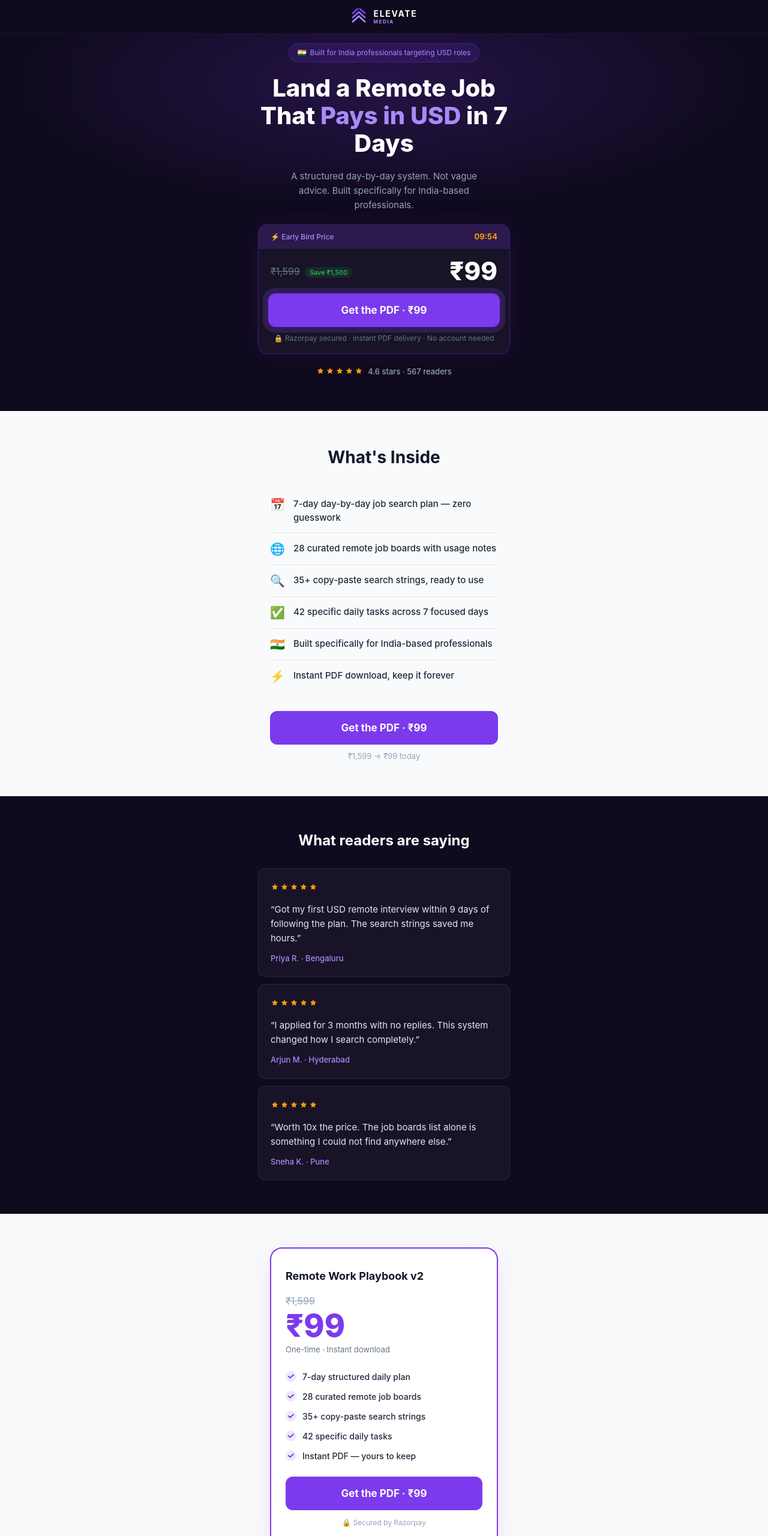
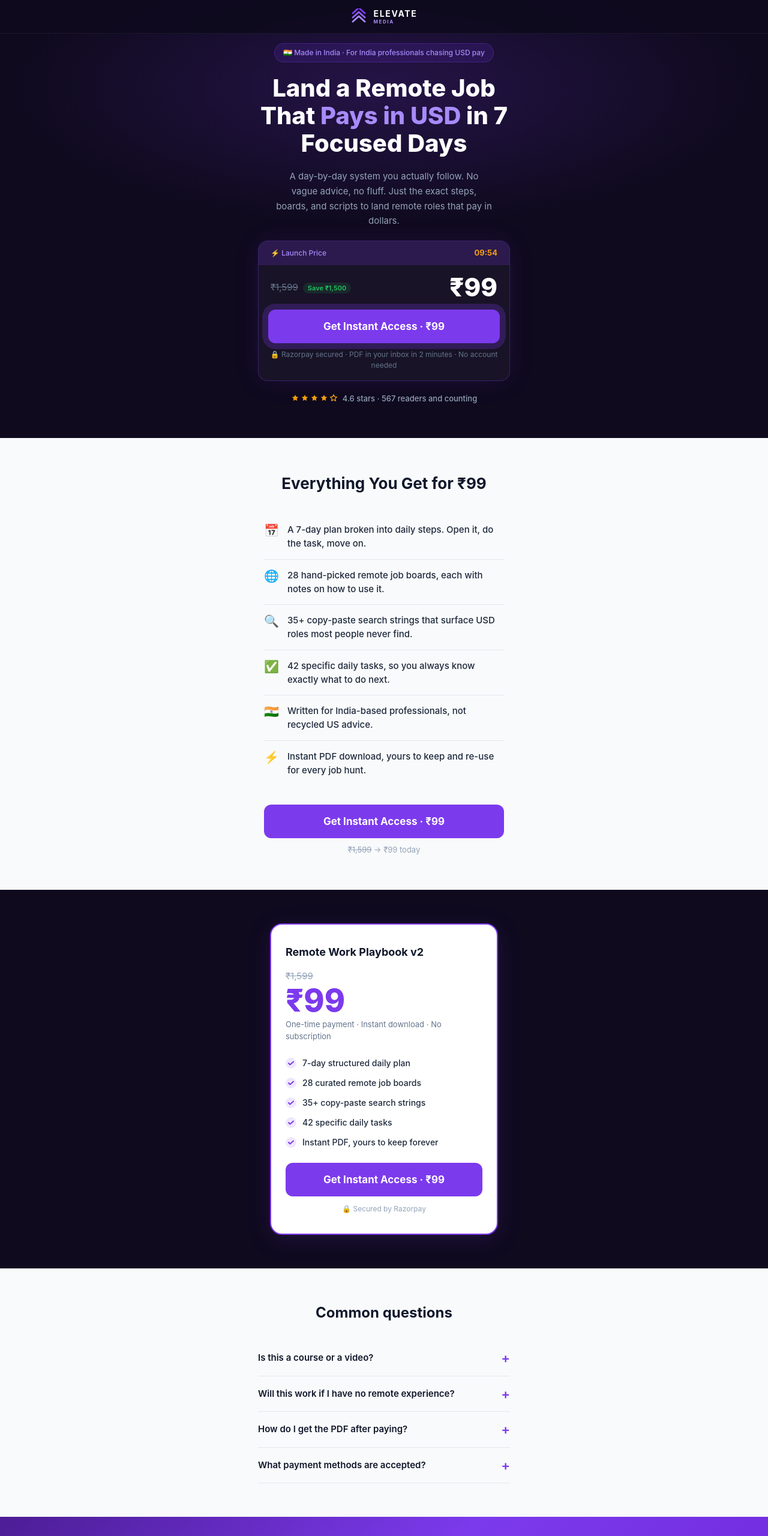
Before and after one commit to elevatemedia159/remote-work-playbook, a Next.js app: page / in a window 1280 px wide. Shown: the top 2560 px of the page at 60% size. Built offline with nearby package versions, Linux system fonts and the light colour scheme.

Commit message:
copy: replace all user-facing copy across landing, checkout, and thank-you pages

```diff
--- a/src/app/checkout/page.tsx
+++ b/src/app/checkout/page.tsx
@@ -223,9 +223,9 @@ function CheckoutContent() {
                 borderColor: "rgba(124,58,237,0.45)",
               }}
             >
-              <h1 className="text-white font-black text-2xl mb-1">Almost there!</h1>
+              <h1 className="text-white font-black text-2xl mb-1">You&apos;re One Step Away</h1>
               <p className="text-sm mb-6" style={{ color: "#9ca3af" }}>
-                Enter your details and complete payment securely via Razorpay.
+                Enter your details and complete payment securely via Razorpay. Your PDF is delivered the moment payment clears.
               </p>
 
               <form onSubmit={handleSubmit} className="space-y-4" noValidate>
@@ -274,7 +274,7 @@ function CheckoutContent() {
                     onBlur={(e) => (e.currentTarget.style.borderColor = "rgba(124,58,237,0.35)")}
                   />
                   <p className="text-xs mt-1.5" style={{ color: "#6b7280" }}>
-                    Your PDF will be delivered to this email.
+                    We&apos;ll send your PDF here, so double-check it&apos;s correct.
                   </p>
                 </div>
 
--- a/src/app/page.tsx
+++ b/src/app/page.tsx
@@ -18,20 +18,20 @@ function ElevateMediaLogo({ small = false }: { small?: boolean }) {
         <polyline points="4,8  14,-1 24,8"  stroke="#7c3aed" strokeWidth="3" strokeLinecap="round" strokeLinejoin="round" fill="none"/>
       </svg>
       <div style={{ display: "flex", flexDirection: "column", lineHeight: 1 }}>
-        <span style={{ fontFamily: "var(--font-display)", fontWeight: 700, fontSize: 14 * scale, color: "#ffffff", letterSpacing: "0.12em" }}>ELEVATE</span>
-        <span style={{ fontFamily: "var(--font-display)", fontWeight: 700, fontSize: 8 * scale, color: "#a78bfa", letterSpacing: "0.2em", marginTop: 2 }}>MEDIA</span>
+        <span style={{ fontWeight: 700, fontSize: 14 * scale, color: "#ffffff", letterSpacing: "0.12em" }}>ELEVATE</span>
+        <span style={{ fontWeight: 700, fontSize: 8 * scale, color: "#a78bfa", letterSpacing: "0.2em", marginTop: 2 }}>MEDIA</span>
       </div>
     </div>
   );
 }
 
-// ─── Star rating ─────────────────────────────────────────────────────────────
+// ─── Stars ────────────────────────────────────────────────────────────────────
 
-function Stars({ count = 5, size = 14 }: { count?: number; size?: number }) {
+function Stars({ size = 14 }: { size?: number }) {
   return (
     <span style={{ display: "inline-flex", gap: 2 }}>
-      {[...Array(count)].map((_, i) => (
-        <svg key={i} width={size} height={size} viewBox="0 0 16 16" fill="#f59e0b">
+      {[...Array(5)].map((_, i) => (
+        <svg key={i} width={size} height={size} viewBox="0 0 16 16" fill={i < 4 ? "#f59e0b" : "none"} stroke="#f59e0b" strokeWidth={i === 4 ? "1.5" : "0"}>
           <path d="M8 1l1.85 3.75L14 5.5l-3 2.92.71 4.13L8 10.5l-3.71 1.95L5 8.42 2 5.5l4.15-.75z"/>
         </svg>
       ))}
@@ -64,18 +64,12 @@ function Hero() {
 
   return (
     <section style={{
-      backgroundColor: "var(--bg-dark)",
-      paddingTop: 72,
-      paddingBottom: 56,
-      paddingLeft: 20,
-      paddingRight: 20,
-      display: "flex",
-      flexDirection: "column",
-      alignItems: "center",
-      textAlign: "center",
-      position: "relative",
+      backgroundColor: "#0f0a1e",
+      paddingTop: 72, paddingBottom: 56,
+      paddingLeft: 20, paddingRight: 20,
+      display: "flex", flexDirection: "column", alignItems: "center",
+      textAlign: "center", position: "relative",
     }}>
-      {/* Glow */}
       <div style={{
         position: "absolute", inset: 0, pointerEvents: "none",
         background: "radial-gradient(ellipse 70% 45% at 50% 20%, rgba(124,58,237,0.2) 0%, transparent 70%)",
@@ -89,29 +83,28 @@ function Hero() {
           padding: "6px 14px", borderRadius: 999,
           backgroundColor: "rgba(124,58,237,0.15)",
           border: "1px solid rgba(124,58,237,0.3)",
-          fontFamily: "var(--font-body)", fontSize: 12, color: "#a78bfa",
+          fontSize: 12, color: "#a78bfa", fontWeight: 500,
         }}>
-          🇮🇳 <span>Built for India professionals targeting USD roles</span>
+          🇮🇳 Made in India · For India professionals chasing USD pay
         </div>
 
         {/* Headline */}
         <h1 style={{
-          fontFamily: "var(--font-display)", fontWeight: 800,
-          fontSize: "clamp(30px, 8vw, 40px)",
+          fontWeight: 800,
+          fontSize: "clamp(28px, 7vw, 40px)",
           lineHeight: 1.15, color: "#ffffff", margin: 0,
         }}>
           Land a Remote Job That{" "}
           <span style={{ color: "#a78bfa" }}>Pays in USD</span>{" "}
-          in 7 Days
+          in 7 Focused Days
         </h1>
 
         {/* Subheadline */}
         <p style={{
-          fontFamily: "var(--font-body)", fontWeight: 400,
-          fontSize: 15, color: "#94a3b8", lineHeight: 1.6,
-          margin: 0, maxWidth: 340,
+          fontWeight: 400, fontSize: 15, color: "#94a3b8",
+          lineHeight: 1.65, margin: 0, maxWidth: 360,
         }}>
-          A structured day-by-day system. Not vague advice. Built specifically for India-based professionals.
+          A day-by-day system you actually follow. No vague advice, no fluff. Just the exact steps, boards, and scripts to land remote roles that pay in dollars.
         </p>
 
         {/* Offer card */}
@@ -119,8 +112,7 @@ function Hero() {
           width: "100%",
           backgroundColor: "rgba(255,255,255,0.04)",
           border: "1px solid rgba(124,58,237,0.35)",
-          borderRadius: 16,
-          overflow: "hidden",
+          borderRadius: 16, overflow: "hidden",
           boxShadow: "0 0 40px rgba(124,58,237,0.12)",
         }}>
           {/* Top strip */}
@@ -129,48 +121,48 @@ function Hero() {
             padding: "10px 20px",
             backgroundColor: "rgba(124,58,237,0.2)",
           }}>
-            <span style={{ fontFamily: "var(--font-body)", fontWeight: 500, fontSize: 12, color: "#a78bfa" }}>
-              ⚡ Early Bird Price
+            <span style={{ fontWeight: 500, fontSize: 12, color: "#a78bfa" }}>
+              ⚡ Launch Price
             </span>
-            <span style={{ fontFamily: "var(--font-display)", fontWeight: 700, fontSize: 13, color: "#f59e0b" }}>
-              {expired ? "Offer ends soon" : `${String(minutes).padStart(2,"0")}:${String(seconds).padStart(2,"0")}`}
+            <span style={{ fontWeight: 700, fontSize: 13, color: "#f59e0b" }}>
+              {expired ? "Offer ends soon" : `${String(minutes).padStart(2, "0")}:${String(seconds).padStart(2, "0")}`}
             </span>
           </div>
 
           {/* Price row */}
           <div style={{ display: "flex", alignItems: "center", justifyContent: "space-between", padding: "16px 20px 4px" }}>
             <div>
-              <span style={{ fontFamily: "var(--font-body)", fontWeight: 400, fontSize: 16, color: "#64748b", textDecoration: "line-through" }}>
+              <span style={{ fontWeight: 400, fontSize: 15, color: "#64748b", textDecoration: "line-through" }}>
                 &#8377;1,599
               </span>
               <span style={{
-                marginLeft: 8, fontSize: 11, fontWeight: 500, color: "#22c55e",
+                marginLeft: 8, fontSize: 11, fontWeight: 600, color: "#22c55e",
                 backgroundColor: "rgba(34,197,94,0.12)", padding: "2px 8px", borderRadius: 999,
               }}>
-                Save &#8377;1,{expired ? "450" : "500"}
+                Save &#8377;1,500
               </span>
             </div>
-            <span style={{ fontFamily: "var(--font-display)", fontWeight: 800, fontSize: 42, color: "#ffffff", lineHeight: 1 }}>
+            <span style={{ fontWeight: 800, fontSize: 42, color: "#ffffff", lineHeight: 1 }}>
               &#8377;{price}
             </span>
           </div>
 
-          {/* CTA inside card */}
+          {/* CTA */}
           <div style={{ padding: "12px 16px 16px" }}>
             <a href={CHECKOUT_URL} className="cta-btn cta-btn--pulse">
-              Get the PDF · &#8377;{price}
+              Get Instant Access · &#8377;{price}
             </a>
-            <p style={{ fontFamily: "var(--font-body)", fontSize: 12, color: "#64748b", textAlign: "center", marginTop: 10 }}>
-              🔒 Razorpay secured · Instant PDF delivery · No account needed
+            <p style={{ fontSize: 12, color: "#64748b", textAlign: "center", marginTop: 10, fontWeight: 400 }}>
+              🔒 Razorpay secured · PDF in your inbox in 2 minutes · No account needed
             </p>
           </div>
         </div>
 
-        {/* Social proof bar */}
+        {/* Social proof */}
         <div style={{ display: "flex", alignItems: "center", gap: 8 }}>
           <Stars size={14} />
-          <span style={{ fontFamily: "var(--font-body)", fontWeight: 500, fontSize: 13, color: "#94a3b8" }}>
-            4.6 stars · 567 readers
+          <span style={{ fontWeight: 500, fontSize: 13, color: "#94a3b8" }}>
+            4.6 stars · 567 readers and counting
           </span>
         </div>
       </div>
@@ -185,77 +177,39 @@ function WhatsInside() {
   const price = expired ? "149" : "99";
 
   const items = [
-    { icon: "📅", text: "7-day day-by-day job search plan — zero guesswork" },
-    { icon: "🌐", text: "28 curated remote job boards with usage notes" },
-    { icon: "🔍", text: "35+ copy-paste search strings, ready to use" },
-    { icon: "✅", text: "42 specific daily tasks across 7 focused days" },
-    { icon: "🇮🇳", text: "Built specifically for India-based professionals" },
-    { icon: "⚡", text: "Instant PDF download, keep it forever" },
+    { icon: "📅", text: "A 7-day plan broken into daily steps. Open it, do the task, move on." },
+    { icon: "🌐", text: "28 hand-picked remote job boards, each with notes on how to use it." },
+    { icon: "🔍", text: "35+ copy-paste search strings that surface USD roles most people never find." },
+    { icon: "✅", text: "42 specific daily tasks, so you always know exactly what to do next." },
+    { icon: "🇮🇳", text: "Written for India-based professionals, not recycled US advice." },
+    { icon: "⚡", text: "Instant PDF download, yours to keep and re-use for every job hunt." },
   ];
 
   return (
     <section style={{ backgroundColor: "#f9fafb", padding: "56px 24px" }}>
-      <div style={{ maxWidth: 380, margin: "0 auto" }}>
-        <h2 style={{ fontFamily: "var(--font-display)", fontWeight: 700, fontSize: 28, color: "#0f172a", textAlign: "center", marginBottom: 32 }}>
-          What&apos;s Inside
+      <div style={{ maxWidth: 400, margin: "0 auto" }}>
+        <h2 style={{ fontWeight: 700, fontSize: 26, color: "#0f172a", textAlign: "center", marginBottom: 32 }}>
+          Everything You Get for &#8377;{price}
         </h2>
         <ul style={{ listStyle: "none", margin: 0, padding: 0 }}>
           {items.map(({ icon, text }, i) => (
-            <li key={text} style={{
+            <li key={i} style={{
               display: "flex", alignItems: "flex-start", gap: 14,
               padding: "14px 0",
               borderBottom: i < items.length - 1 ? "1px solid #e2e8f0" : "none",
             }}>
-              <span style={{ fontSize: 20, lineHeight: 1.2, flexShrink: 0 }}>{icon}</span>
-              <span style={{ fontFamily: "var(--font-body)", fontWeight: 500, fontSize: 15, color: "#1e293b", lineHeight: 1.5 }}>{text}</span>
+              <span style={{ fontSize: 20, lineHeight: 1.3, flexShrink: 0 }}>{icon}</span>
+              <span style={{ fontWeight: 500, fontSize: 15, color: "#1e293b", lineHeight: 1.55 }}>{text}</span>
             </li>
           ))}
         </ul>
         <div style={{ marginTop: 32 }}>
-          <a href={CHECKOUT_URL} className="cta-btn" style={{ maxWidth: "100%" }}>
-            Get the PDF · &#8377;{price}
+          <a href={CHECKOUT_URL} className="cta-btn">
+            Get Instant Access · &#8377;{price}
           </a>
-          <p style={{ fontFamily: "var(--font-body)", fontSize: 13, color: "#94a3b8", textAlign: "center", marginTop: 10 }}>
-            &#8377;1,599 &rarr; &#8377;{price} today
+          <p style={{ fontSize: 13, color: "#94a3b8", textAlign: "center", marginTop: 10, fontWeight: 400 }}>
+            <span style={{ textDecoration: "line-through" }}>&#8377;1,599</span> &rarr; &#8377;{price} today
           </p>
-        </div>
-      </div>
-    </section>
-  );
-}
-
-// ─── Social Proof ─────────────────────────────────────────────────────────────
-
-function SocialProof() {
-  const testimonials = [
-    { quote: "Got my first USD remote interview within 9 days of following the plan. The search strings saved me hours.", name: "Priya R.", city: "Bengaluru" },
-    { quote: "I applied for 3 months with no replies. This system changed how I search completely.", name: "Arjun M.", city: "Hyderabad" },
-    { quote: "Worth 10x the price. The job boards list alone is something I could not find anywhere else.", name: "Sneha K.", city: "Pune" },
-  ];
-
-  return (
-    <section style={{ backgroundColor: "var(--bg-dark)", padding: "56px 24px" }}>
-      <div style={{ maxWidth: 420, margin: "0 auto" }}>
-        <h2 style={{ fontFamily: "var(--font-display)", fontWeight: 700, fontSize: 24, color: "#ffffff", textAlign: "center", marginBottom: 28 }}>
-          What readers are saying
-        </h2>
-        <div style={{ display: "flex", flexDirection: "column", gap: 12 }}>
-          {testimonials.map(({ quote, name, city }) => (
-            <div key={name} style={{
-              backgroundColor: "rgba(255,255,255,0.04)",
-              border: "1px solid rgba(255,255,255,0.08)",
-              borderRadius: 12,
-              padding: 20,
-            }}>
-              <Stars size={14} />
-              <p style={{ fontFamily: "var(--font-body)", fontWeight: 400, fontSize: 15, color: "#e2e8f0", lineHeight: 1.6, margin: "12px 0 12px" }}>
-                &ldquo;{quote}&rdquo;
-              </p>
-              <p style={{ fontFamily: "var(--font-body)", fontWeight: 500, fontSize: 13, color: "#a78bfa", margin: 0 }}>
-                {name} · {city}
-              </p>
-            </div>
-          ))}
         </div>
       </div>
     </section>
@@ -269,26 +223,25 @@ function Pricing() {
   const price = expired ? "149" : "99";
 
   return (
-    <section style={{ backgroundColor: "#f9fafb", padding: "56px 24px" }}>
+    <section style={{ backgroundColor: "#0f0a1e", padding: "56px 24px" }}>
       <div style={{ maxWidth: 380, margin: "0 auto" }}>
         <div style={{
           backgroundColor: "#ffffff",
           border: "2px solid #7c3aed",
-          borderRadius: 20,
-          padding: "32px 24px",
-          boxShadow: "0 8px 40px rgba(124,58,237,0.1)",
+          borderRadius: 20, padding: "32px 24px",
+          boxShadow: "0 8px 40px rgba(124,58,237,0.15)",
         }}>
-          <p style={{ fontFamily: "var(--font-display)", fontWeight: 700, fontSize: 18, color: "#0f172a", margin: "0 0 16px" }}>
+          <p style={{ fontWeight: 700, fontSize: 18, color: "#0f172a", margin: "0 0 16px" }}>
             Remote Work Playbook v2
           </p>
-          <p style={{ fontFamily: "var(--font-body)", fontSize: 16, color: "#94a3b8", textDecoration: "line-through", margin: "0 0 4px" }}>
+          <p style={{ fontSize: 15, color: "#94a3b8", textDecoration: "line-through", margin: "0 0 4px", fontWeight: 400 }}>
             &#8377;1,599
           </p>
-          <p style={{ fontFamily: "var(--font-display)", fontWeight: 800, fontSize: 52, color: "#7c3aed", lineHeight: 1, margin: "0 0 4px" }}>
+          <p style={{ fontWeight: 800, fontSize: 52, color: "#7c3aed", lineHeight: 1, margin: "0 0 4px" }}>
             &#8377;{price}
           </p>
-          <p style={{ fontFamily: "var(--font-body)", fontSize: 13, color: "#64748b", margin: "0 0 24px" }}>
-            One-time · Instant download
+          <p style={{ fontSize: 13, color: "#64748b", margin: "0 0 24px", fontWeight: 400 }}>
+            One-time payment · Instant download · No subscription
           </p>
 
           <ul style={{ listStyle: "none", margin: "0 0 24px", padding: 0, display: "flex", flexDirection: "column", gap: 12 }}>
@@ -297,9 +250,9 @@ function Pricing() {
               "28 curated remote job boards",
               "35+ copy-paste search strings",
               "42 specific daily tasks",
-              "Instant PDF — yours to keep",
+              "Instant PDF, yours to keep forever",
             ].map((item) => (
-              <li key={item} style={{ display: "flex", alignItems: "center", gap: 10, fontFamily: "var(--font-body)", fontWeight: 500, fontSize: 14, color: "#1e293b" }}>
+              <li key={item} style={{ display: "flex", alignItems: "center", gap: 10, fontWeight: 500, fontSize: 14, color: "#1e293b" }}>
                 <svg width="18" height="18" viewBox="0 0 18 18" fill="none">
                   <circle cx="9" cy="9" r="9" fill="rgba(124,58,237,0.12)"/>
                   <polyline points="5,9 7.5,11.5 13,6.5" stroke="#7c3aed" strokeWidth="2" strokeLinecap="round" strokeLinejoin="round"/>
@@ -310,9 +263,9 @@ function Pricing() {
           </ul>
 
           <a href={CHECKOUT_URL} className="cta-btn">
-            Get the PDF · &#8377;{price}
+            Get Instant Access · &#8377;{price}
           </a>
-          <p style={{ fontFamily: "var(--font-body)", fontSize: 12, color: "#94a3b8", textAlign: "center", marginTop: 12 }}>
+          <p style={{ fontSize: 12, color: "#94a3b8", textAlign: "center", marginTop: 12, fontWeight: 400 }}>
             🔒 Secured by Razorpay
           </p>
         </div>
@@ -329,47 +282,46 @@ function FAQ() {
   const faqs = [
     {
       q: "Is this a course or a video?",
-      a: "No. It is a 12-page PDF you download instantly. No login, no app, no waiting.",
+      a: "No. It's a focused 12-page PDF you download the moment you pay. No login, no app, no 3-hour video to sit through. Just open it and start.",
     },
     {
       q: "Will this work if I have no remote experience?",
-      a: "Yes — it is built for India-based professionals with 2+ years of any work experience who want to transition into remote USD-paying roles.",
+      a: "Yes. It's built for India-based professionals with 2+ years of any work experience who want to move into remote, USD-paying roles. You don't need prior remote experience. That's exactly what the plan is for.",
     },
     {
       q: "How do I get the PDF after paying?",
-      a: "Instantly — you will receive a download link via email within 2 minutes of payment. Check spam if you do not see it.",
+      a: "Instantly. A download link lands in your email within 2 minutes of payment. Don't see it? Check spam or promotions, and if it's still missing, email us and we'll send it straight to you.",
     },
     {
       q: "What payment methods are accepted?",
-      a: "UPI (GPay, PhonePe, Paytm), credit and debit cards, and netbanking — all via Razorpay.",
+      a: "UPI (GPay, PhonePe, Paytm), credit and debit cards, and netbanking, all handled securely through Razorpay.",
     },
   ];
 
   return (
-    <section style={{ backgroundColor: "var(--bg-dark)", padding: "56px 24px" }}>
+    <section style={{ backgroundColor: "#f9fafb", padding: "56px 24px" }}>
       <div style={{ maxWidth: 420, margin: "0 auto" }}>
-        <h2 style={{ fontFamily: "var(--font-display)", fontWeight: 700, fontSize: 24, color: "#ffffff", textAlign: "center", marginBottom: 28 }}>
+        <h2 style={{ fontWeight: 700, fontSize: 24, color: "#0f172a", textAlign: "center", marginBottom: 28 }}>
           Common questions
         </h2>
         <div>
           {faqs.map(({ q, a }, idx) => (
-            <div key={q} style={{ borderBottom: "1px solid rgba(255,255,255,0.08)" }}>
+            <div key={q} style={{ borderBottom: "1px solid #e2e8f0" }}>
               <button
                 onClick={() => setOpen(open === idx ? null : idx)}
                 style={{
                   width: "100%", display: "flex", alignItems: "center", justifyContent: "space-between",
                   padding: "18px 0", background: "none", border: "none", cursor: "pointer",
-                  fontFamily: "var(--font-body)", fontWeight: 500, fontSize: 15, color: "#ffffff",
-                  textAlign: "left", gap: 12,
+                  fontWeight: 600, fontSize: 15, color: "#0f172a", textAlign: "left", gap: 12,
                 }}
               >
                 <span>{q}</span>
-                <span style={{ color: "#a78bfa", fontSize: 22, flexShrink: 0, lineHeight: 1 }}>
+                <span style={{ color: "#7c3aed", fontSize: 22, flexShrink: 0, lineHeight: 1 }}>
                   {open === idx ? "−" : "+"}
                 </span>
               </button>
               {open === idx && (
-                <p style={{ fontFamily: "var(--font-body)", fontWeight: 400, fontSize: 14, color: "#94a3b8", lineHeight: 1.7, paddingBottom: 18, margin: 0 }}>
+                <p style={{ fontWeight: 400, fontSize: 14, color: "#64748b", lineHeight: 1.7, paddingBottom: 18, margin: 0 }}>
                   {a}
                 </p>
               )}
@@ -390,21 +342,22 @@ function FinalCTA() {
   return (
     <section style={{
       background: "linear-gradient(135deg, #4c1d95 0%, #7c3aed 50%, #6d28d9 100%)",
-      padding: "64px 24px",
-      textAlign: "center",
+      padding: "64px 24px", textAlign: "center",
     }}>
       <div style={{ maxWidth: 380, margin: "0 auto" }}>
-        <h2 style={{ fontFamily: "var(--font-display)", fontWeight: 800, fontSize: "clamp(22px,5vw,28px)", color: "#ffffff", lineHeight: 1.2, marginBottom: 28 }}>
-          Your 7-day plan to a USD remote job starts today
+        <h2 style={{ fontWeight: 800, fontSize: "clamp(20px,5vw,26px)", color: "#ffffff", lineHeight: 1.25, marginBottom: 12 }}>
+          Stop Applying Into the Void. Start a Real Plan Today.
         </h2>
+        <p style={{ fontWeight: 400, fontSize: 14, color: "rgba(255,255,255,0.75)", marginBottom: 28, lineHeight: 1.6 }}>
+          567 readers already have. Your 7 days begin the moment you download.
+        </p>
         <a href={CHECKOUT_URL} style={{
           display: "block", width: "100%", height: 56,
           backgroundColor: "#ffffff", color: "#7c3aed",
-          fontFamily: "var(--font-display)", fontWeight: 700, fontSize: 17,
+          fontWeight: 700, fontSize: 17,
           borderRadius: 12, lineHeight: "56px", textDecoration: "none",
-          transition: "box-shadow 0.15s ease",
         }}>
-          Get the PDF · &#8377;{price}
+          Get Instant Access · &#8377;{price}
         </a>
       </div>
     </section>
@@ -416,18 +369,16 @@ function FinalCTA() {
 function Footer() {
   return (
     <footer style={{
-      backgroundColor: "var(--bg-dark)",
-      padding: "32px 24px",
-      borderTop: "1px solid rgba(255,255,255,0.06)",
-      textAlign: "center",
+      backgroundColor: "#0f0a1e", padding: "32px 24px",
+      borderTop: "1px solid rgba(255,255,255,0.06)", textAlign: "center",
     }}>
-      <div style={{ marginBottom: 16 }}>
+      <div style={{ marginBottom: 16, display: "flex", justifyContent: "center" }}>
         <ElevateMediaLogo small />
       </div>
-      <p style={{ fontFamily: "var(--font-body)", fontSize: 12, color: "#64748b", margin: "0 0 8px" }}>
+      <p style={{ fontSize: 12, color: "#64748b", margin: "0 0 8px", fontWeight: 400 }}>
         &copy; 2026 Elevate Media. All rights reserved.
       </p>
-      <p style={{ fontFamily: "var(--font-body)", fontSize: 12, color: "#64748b", margin: 0 }}>
+      <p style={{ fontSize: 12, color: "#64748b", margin: 0, fontWeight: 400 }}>
         <Link href="/privacy-policy" style={{ color: "#64748b", textDecoration: "underline" }}>Privacy Policy</Link>
         {" · "}
         <a href="mailto:elevate.media159@gmail.com" style={{ color: "#64748b", textDecoration: "underline" }}>elevate.media159@gmail.com</a>
@@ -444,7 +395,6 @@ export default function Home() {
       <Nav />
       <Hero />
       <WhatsInside />
-      <SocialProof />
       <Pricing />
       <FAQ />
       <FinalCTA />
```
Also changed, not shown: src/app/thank-you/page.tsx (+10 -10 lines).
